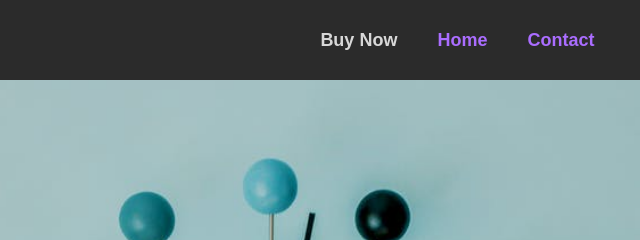
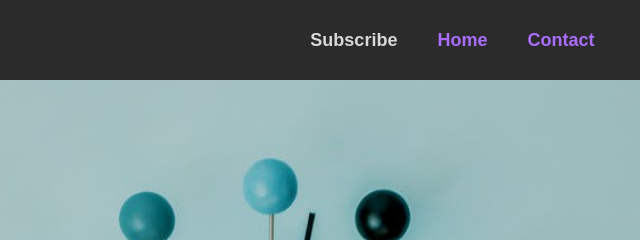
Before and after one commit to 26Harshita/ReWind, a website: page pages/art.html in a window 1280 px wide. Shown: the top 240 px of the page, 640-1280 px from the left. Drawn offline with nearby package versions, Linux system fonts and the light colour scheme; grey boxes are pictures that could not be loaded; a web font is replaced by a local one.

Commit message:
ishita-frontpage-subscribe

```diff
--- a/pages/art.html
+++ b/pages/art.html
@@ -37,8 +37,8 @@
     <nav class="navbar navbar-expand-lg navbar-dark">
         <a class="navbar-brand" href="./index.html">Re<span style="color:var(--purple)">W</span>ind</a>
         <div class="mainnav">
-            <a class="nav-item nav-flex" style="color:rgba(255, 255, 255, 0.815)" href="https://rzp.io/l/75XlFMdaM">Buy
-                Now</a>
+            <a class="nav-item nav-flex" style="color:rgba(255, 255, 255, 0.815)"
+                href="https://rzp.io/l/75XlFMdaM">Subscribe</a>
             <a class="nav-item nav-flex" href="#heroCarousel">Home</a>
             <a class="nav-item nav-flex" href="#footer">Contact</a>
         </div>
```
Also changed, not shown: pages/education.html (+2 -2 lines), pages/index.html (+1 -2 lines), pages/memories.html (+2 -2 lines).
